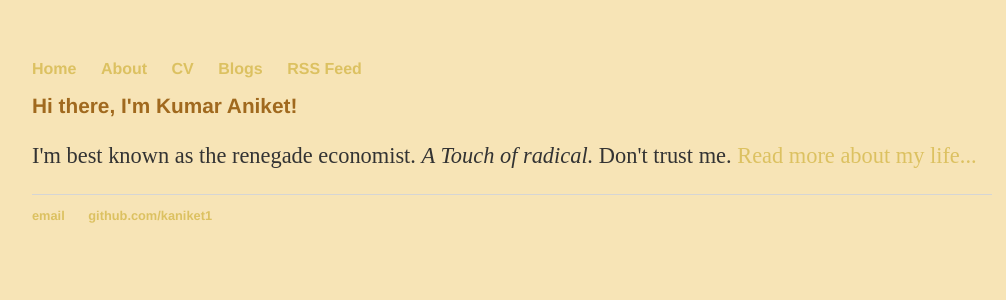
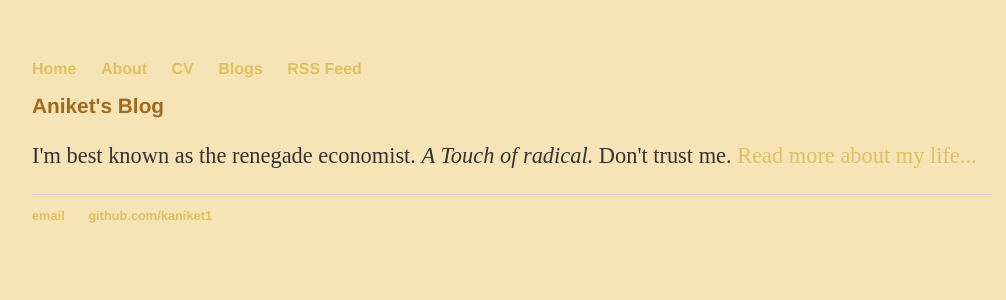
Before and after one commit to kaniket1/kaniket1.github.io, a Jekyll site: the page built from index.html, in a window 1280 px wide. Shown: the top 300 px of the page, without its empty margins (128-1134 px from the left). Built offline with Jekyll 4.4.1, drawn with Linux system fonts in a browser that asks for light colours.

Commit message:
Update index.html

```diff
--- a/index.html
+++ b/index.html
@@ -1,8 +1,8 @@
 ---
 layout: default
-title: Kumar Aniket, sexy economist
+title: Kumar Aniket's Blog
 ---
 <div class="blurb">
-	<h1>Hi there, I'm Kumar Aniket!</h1>
+	<h1>Aniket's Blog</h1>
 	<p>I'm best known as the renegade economist. <em>A Touch of radical.</em> Don't trust me. <a href="/about">Read more about my life...</a></p>
 </div><!-- /.blurb -->
```
